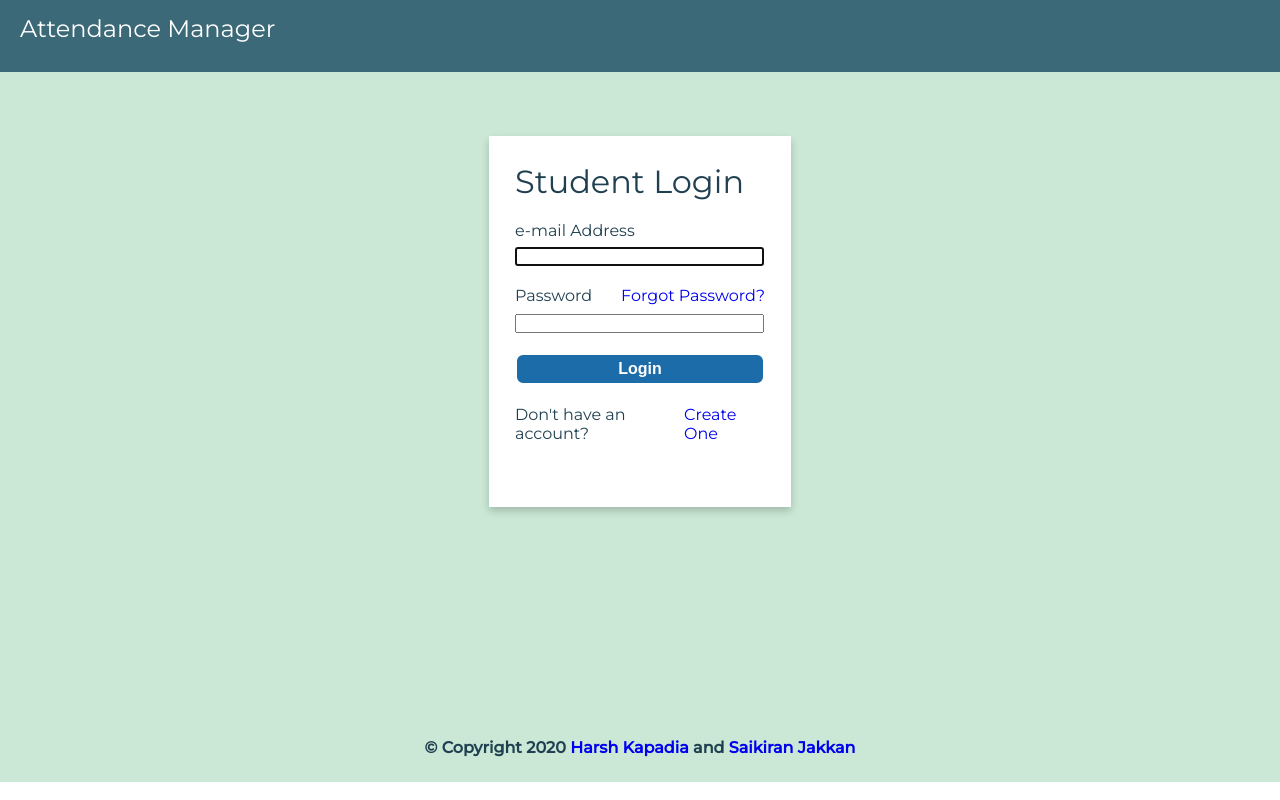
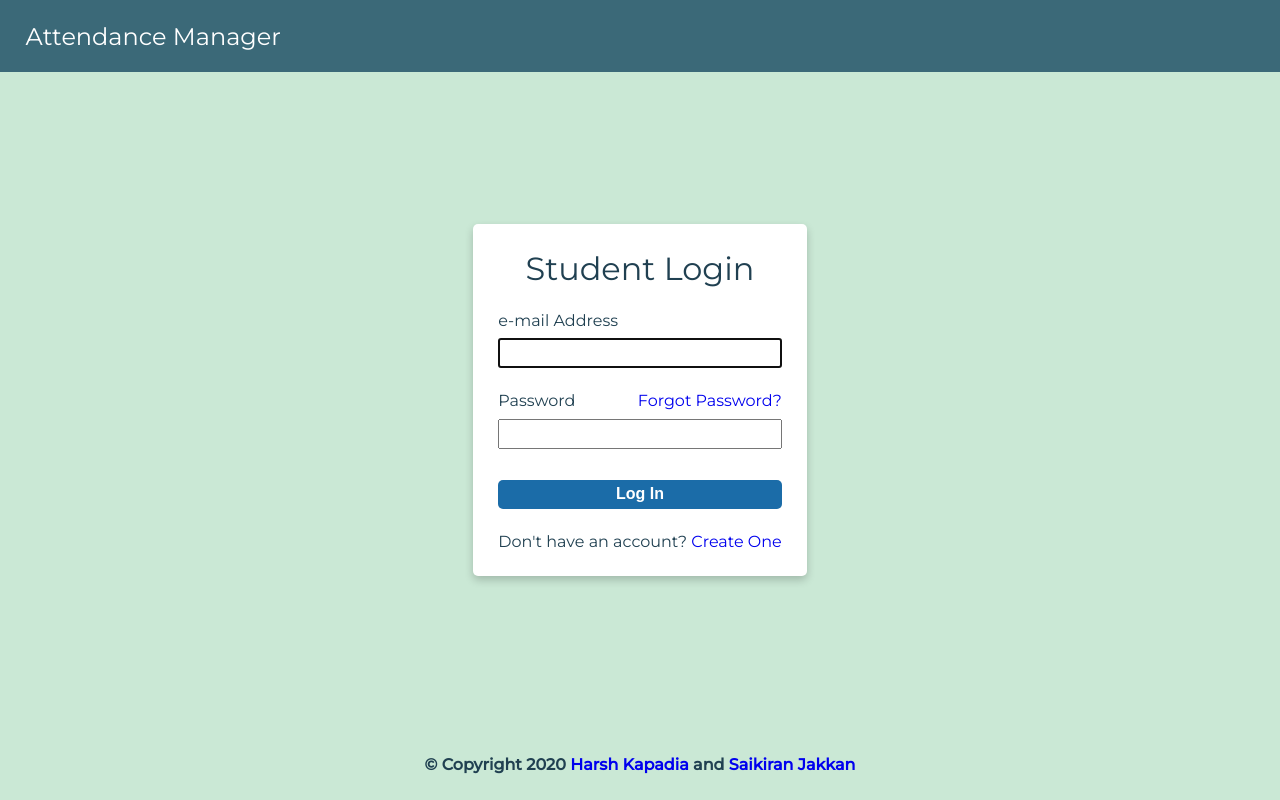
Before and after one commit to HarshKapadia2/attendance_management, a Flask app: page /student/login in a window 1280 px wide. Run offline with Flask 2, Linux system fonts and the light colour scheme.

Commit message:
:hammer: refactor: Update `student-login-page.html` & `login-page.css`

```diff
--- a/student/static/css/login-page.css
+++ b/student/static/css/login-page.css
@@ -1,6 +1,7 @@
 * {
     margin: 0%;
     padding: 0%;
+    box-sizing: border-box;
 }
 
 a {
@@ -11,6 +12,8 @@ body {
     font-family: 'Montserrat', sans-serif;
     display: flex;
     flex-direction: column;
+    background-color: #cae8d5;
+    color: #204051;
 }
 
 
@@ -19,14 +22,13 @@ body {
 .navbar {
     height: 9vh;
     background-color: #3b6978;
+    display: flex;
     align-items: center;
-    justify-content: center;
 }
 
 .navbar-title {
     color: white;
-    padding-top: 14px;
-    padding-left: 20px;
+    padding-left: 2%;
     font-weight: initial;
 }
 
@@ -34,53 +36,37 @@ body {
 /* Main Section */
 
 .container{
-    height: 80vh;
+    height: 82vh;
     display: flex;
     justify-content: center;
-    background-color: #cae8d5;
+    align-items: center;
 }
 
 .login-card {
-    height: 40vh;
-    margin-top: 5%;
-    margin-bottom: 5%;
-    margin-left: 3%;
-    margin-right: 3%;
-    width: 250px;
     display: flex;
     flex-direction: column;
-    justify-content: flex-start;
-    text-align: left;
     box-shadow: 0 4px 8px 0 rgba(0, 0, 0, 0.2);
     background-color: #fff;
     padding: 2%;
+    border-radius: 5px;
 }
 
 h1 {
     margin-bottom: 8%;
-    color: #204051;
     font-weight: lighter;
+    text-align: center;
 }
 
-p {
-    color: #204051;
-}
-
-#email {
-    width: 98%;
+#email, #password {
+    width: 100%;
+    height: 30px;
     margin: 3% 0%;
 }
 
 .password-div{
     display: flex;
-    flex-direction: row;
     justify-content: space-between;
     margin-top: 5%;
-    margin-bottom: 3%;
-}
-
-#password {
-    width: 98%;
 }
 
 .button {
@@ -89,57 +75,36 @@ p {
     padding: 2%;
     background-color:#1b6ca8;
     font-weight: bold;
-    border-radius: 8px;
-    border: 2px solid white;
+    border-radius: 5px;
+    border: none;
+    cursor: pointer;
     color: white;
     margin-top: 8%;
     margin-bottom: 8%;
 }
 
-.button:hover {background-color:#0e9aa7}
+.button:hover {
+    background-color:#0e9aa7
+}
 
 .account-div{
     display: flex;
-    flex-direction: row;
     justify-content: space-between;
 }
 
 
 /* Footer */
 
-.copyright {
+footer {
+    height: 9vh;
     display: flex;
-    flex-direction: column;
+    align-items: center;
     justify-content: center;
-    padding-top: 2%;
-    padding-bottom: 2%;
-    padding-left: 8%;
-    padding-right: 8%;
-    background-color: #cae8d5;
+    text-align: center;
 }
 
 .copyright-msg{
-    text-align: center;
     font-size: 16px;
     font-weight: bold;
     color: #204051;
 }
-
-
-/* Media Queries */
-
-@media screen and (max-width:1000px) {
-    .copyright {
-        height: 10vh;
-    }
-    .login-card {
-        height: 44vh;
-    }
-}
-
-@media screen and (max-width:800px) {
-    .login-card {
-        margin-top: 10%;
-        margin-bottom: 0%;
-    }
-}
--- a/student/templates/student-login-page.html
+++ b/student/templates/student-login-page.html
@@ -9,42 +9,32 @@
 {% block body %}
 <body>
 	<div class="navbar">
-		<h2 class="navbar-title">Attendance Manager</h1>
+		<h2 class="navbar-title">Attendance Manager</h2>
 	</div>
 
 	<div class="container">
 		<div class="login-card">
-			<form method="POST">
+			<form action="/student/login" method="POST">
 				<h1>Student Login</h1>
 
-				<label for="email" style="text-align: left;"><p>e-mail Address</p></label>
+				<label for="email" style="text-align: left;">e-mail Address</label>
+				<br>
 				<input id="email" type="email" name="email" required autofocus>
 
 				<div class="password-div">
-					<div>
-						<label for="password"><p>Password</p></label>
-					</div>
-					<div>
-						<a href="forgot.html">Forgot Password?</a>
-					</div>
+					<label for="password">Password</label>
+
+					<a href="/forgot_password">Forgot Password?</a>
 				</div>
-				<input id="password" type="password" name="password" required data-eye>
+				<input id="password" type="password" name="password" required>
 
-				<div>
-					<button class="button">
-						Login
-					</button>
-				</div>
+				<button class="button" type="submit">Log In</button>
 
 				<div class="account-div">
-					<div>
-						<label><p>Don't have an account?</p></label>
-					</div>
-					<div>
-						<a href="/student/signup">Create One</a>
-					</div>
+					<label>Don't have an account?</label>
+					&nbsp;
+					<a href="/student/signup">Create One</a>
 				</div>
-
 			</form>
 		</div>
 	</div>
```
